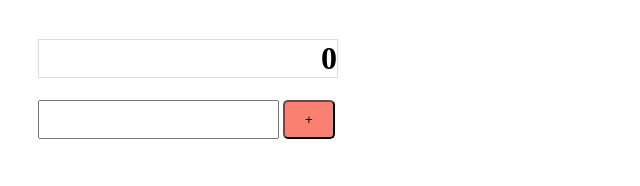
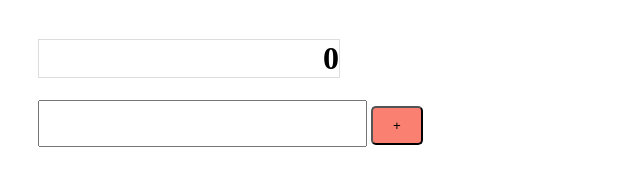
Before and after one commit to itsso0621/lab8_JS, a plain HTML site: page index.html in a window 1280 px wide. Shown: the whole page, without its empty margins (0-640 px from the left). Drawn offline with Linux system fonts and the light colour scheme.

Commit message:
Add files via upload

```diff
--- a/index.html
+++ b/index.html
@@ -8,10 +8,11 @@
         h1 {
             border: 1px solid #ddd;
             text-align: right;
+            width: 300px;
 
         }
         div {
-            width: 300px;
+            width: 400px;
             padding: 10px 30px;
         }
 
@@ -27,6 +28,7 @@
 
         input {
             padding: 10px 30px;
+            font-size: 20px;
         }
     </style>
 </head>
```
